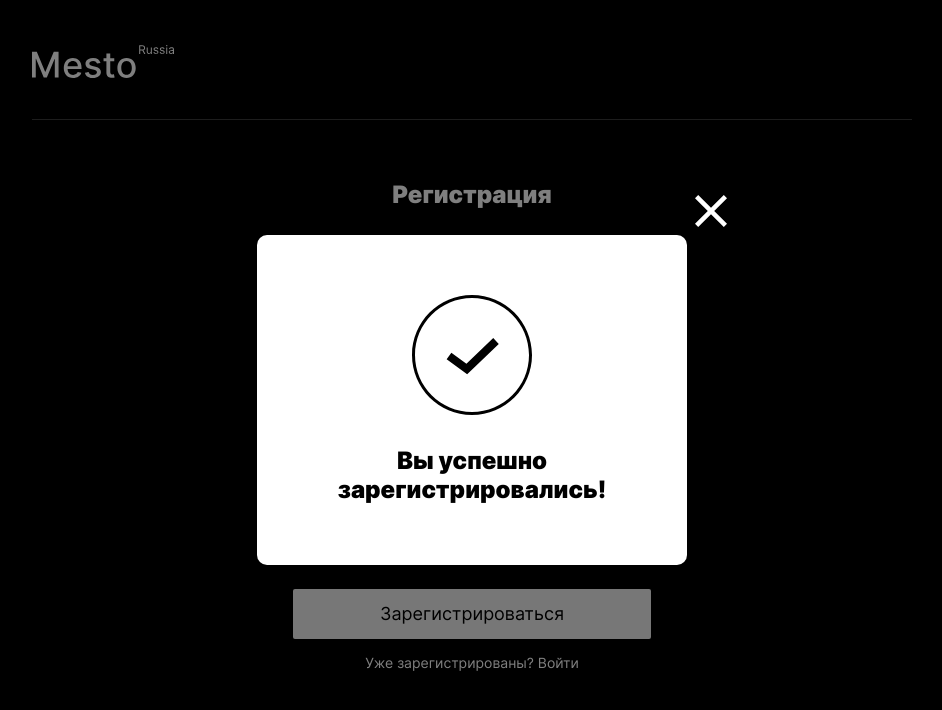
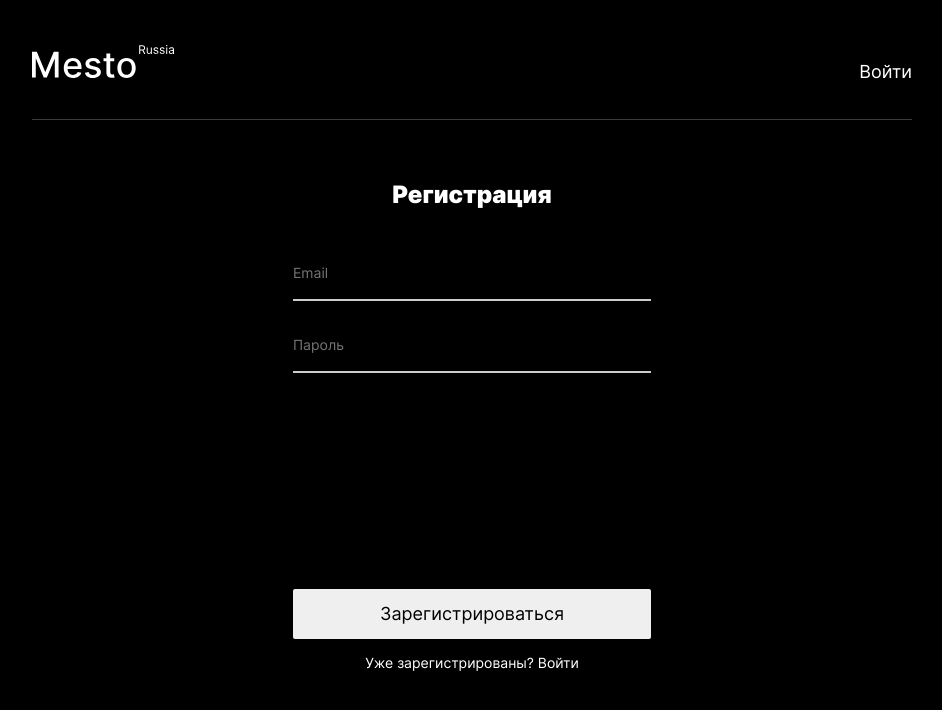
Before and after one commit to Ilya-Bikmetov/react-mesto-auth, a React (Create React App) app: page /sign-up in a window 1280 px wide. Shown: the top 710 px of the page, without its empty margins (168-1110 px from the left). Built offline with nearby package versions, Linux system fonts and the light colour scheme; no server answers.

Commit message:
feat/navigation

```diff
--- /dev/null
+++ b/src/blocks/header/__link/header__link.css
@@ -0,0 +1,13 @@
+.header__link {
+  font-weight: 400;
+  font-size: 18px;
+  line-height: 1.22;
+  color: #FFFFFF;
+  text-align: right;
+  text-decoration: none;
+  transition: opacity .5s ease-in-out;
+}
+
+.header__link:hover {
+  opacity: 0.6;
+}
--- /dev/null
+++ b/src/blocks/header/__links/header__links.css
@@ -0,0 +1,4 @@
+.header__links {
+  display: flex;
+  justify-content: space-between;
+}
--- a/src/blocks/header/__logo/header__logo.css
+++ b/src/blocks/header/__logo/header__logo.css
@@ -1,4 +1,5 @@
 .header__logo {
+  width: 100%;
   max-width: 142px;
   min-height: 33px;
   margin-bottom: 41px;
--- a/src/blocks/header/header.css
+++ b/src/blocks/header/header.css
@@ -4,6 +4,9 @@
   border-bottom: 1px solid rgba(84, 84, 84, .7);
   margin: 0 auto;
   padding-top: 45px;
+  display: flex;
+  justify-content: space-between;
+  align-items: baseline;
 }
 
 @media (max-width: 599px) {
--- a/src/components/App.js
+++ b/src/components/App.js
@@ -20,12 +20,12 @@ function App() {
   const [isEditAvatarPopupOpen, setEditAvatarPopupState] = useState(false);
   const [isDeleteCardPopupOpen, setDeleteCardPopupOpenState] = useState(false);
   const [isImageCardPopupOpen, setImageCardPopupOpenState] = useState(false);
-  const [isRegSuccess, setRegSuccess] = useState(true);
-  const [isLoginIssue, setLoginIssue] = useState(true);
+  const [isRegSuccess, setRegSuccess] = useState(false);
+  const [isLoginIssue, setLoginIssue] = useState(false);
   const [selectedCard, setSelectedCard] = useState({});
   const [currentUser, setCurrentUser] = useState({ name: '', about: '', avatar: '' });
   const [cards, setCards] = useState([]);
-  const [loggedIn, setLoggedIn] = useState(true);
+  const [loggedIn, setLoggedIn] = useState(false);
 
   function handleCardLike(card) {
     const isLiked = card.likes.some(i => i._id === currentUser._id);
@@ -144,7 +144,7 @@ function App() {
     <div className="root">
       <div className="page">
         <CurrentUserContext.Provider value={currentUser}>
-          <Header />
+          <Header loggedIn={loggedIn} />
           <Switch>
             <ProtectedRoute
               exact path="/"
--- a/src/components/Header.js
+++ b/src/components/Header.js
@@ -1,7 +1,32 @@
-function Header() {
+import { Link, useLocation } from "react-router-dom";
+
+function Header({ loggedIn }) {
+  const location = useLocation();
+
   return (
     <header className="header">
       <div className="header__logo"></div>
+      {
+        !loggedIn &&
+        <nav className="header__links">
+          {location.pathname === "/sign-in" && <Link className="header__link" to={"./sign-up"}>Регистрация</Link>}
+          {location.pathname === "/sign-up" && <Link className="header__link" to={"./sign-in"}>Войти</Link>}
+        </nav>
+
+      }
+      {
+        loggedIn &&
+        <div>
+          {
+            location.pathname === "/" &&
+            <nav className="header__links">
+              <Link className="header__link" to={"./sign-up"}>email@mail.com</Link>
+              <Link className="header__link" to={"./sign-in"}>Выйти</Link>
+            </nav>
+          }
+        </div>
+      }
+
     </header>
   );
 }
--- a/src/components/Register.js
+++ b/src/components/Register.js
@@ -1,3 +1,4 @@
+import {Link} from "react-router-dom";
 import InfoTooltip from "./InfoTooltip.js";
 import successImagePath from "../images/reg_success.svg";
 
@@ -24,7 +25,7 @@ function Register({ onClose, isOpen }) {
           required
         />
         <button className="profile-form__btn" type="submit" aria-label="Зарегистрироваться">Зарегистрироваться</button>
-        <a href="#" className="profile-form__submit-subtitle">Уже зарегистрированы? Войти</a>
+        <Link to={"./sign-in"} className="profile-form__submit-subtitle">Уже зарегистрированы? Войти</Link>
       </form>
       <InfoTooltip
         onClose={onClose}
--- a/src/index.css
+++ b/src/index.css
@@ -5,6 +5,8 @@
 @import url(./blocks/page/page.css);
 @import url(./blocks/header/header.css);
 @import url(./blocks/header/__logo/header__logo.css);
+@import url(./blocks/header/__links/header__links.css);
+@import url(./blocks/header/__link/header__link.css);
 @import url(./blocks/profile/profile.css);
 @import url(./blocks/profile/__user-set/profile__user-set.css);
 @import url(./blocks/profile/__avatar/profile__avatar.css);
```
